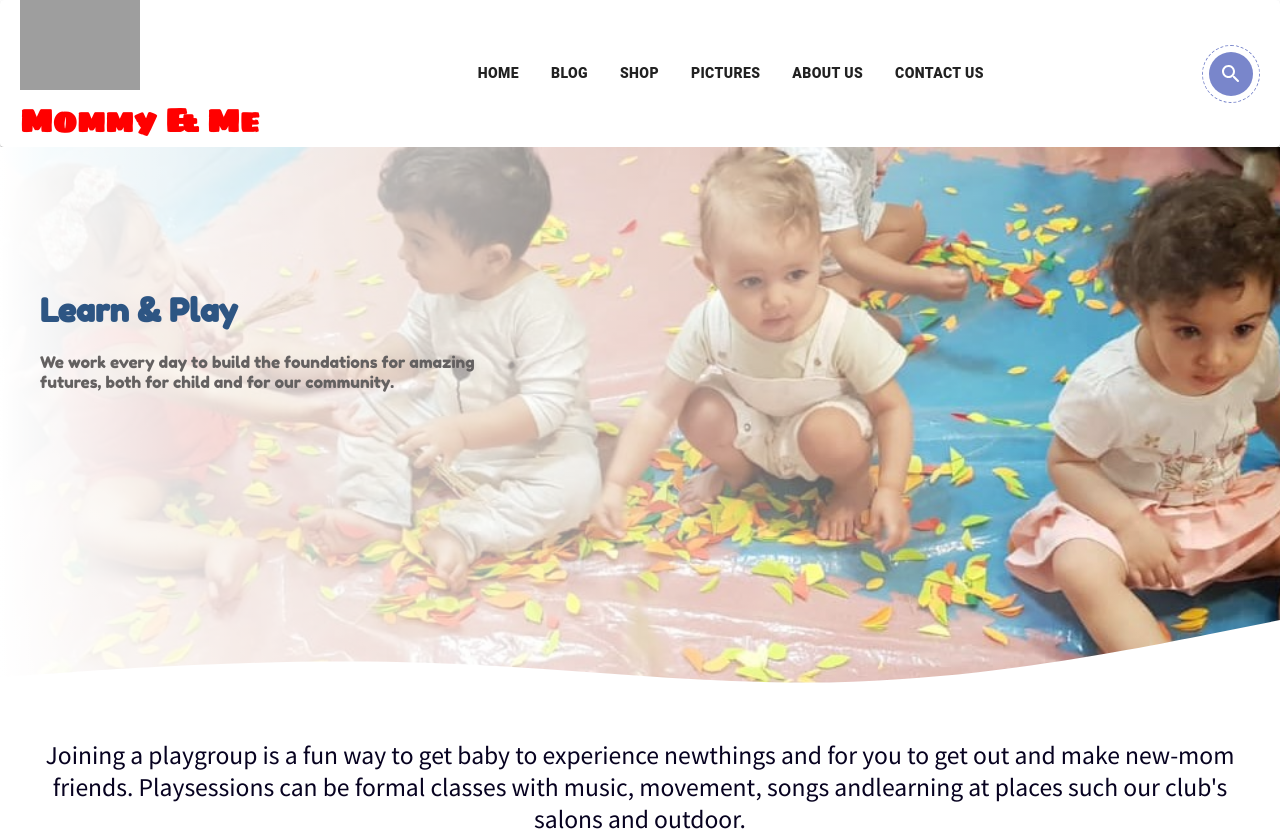
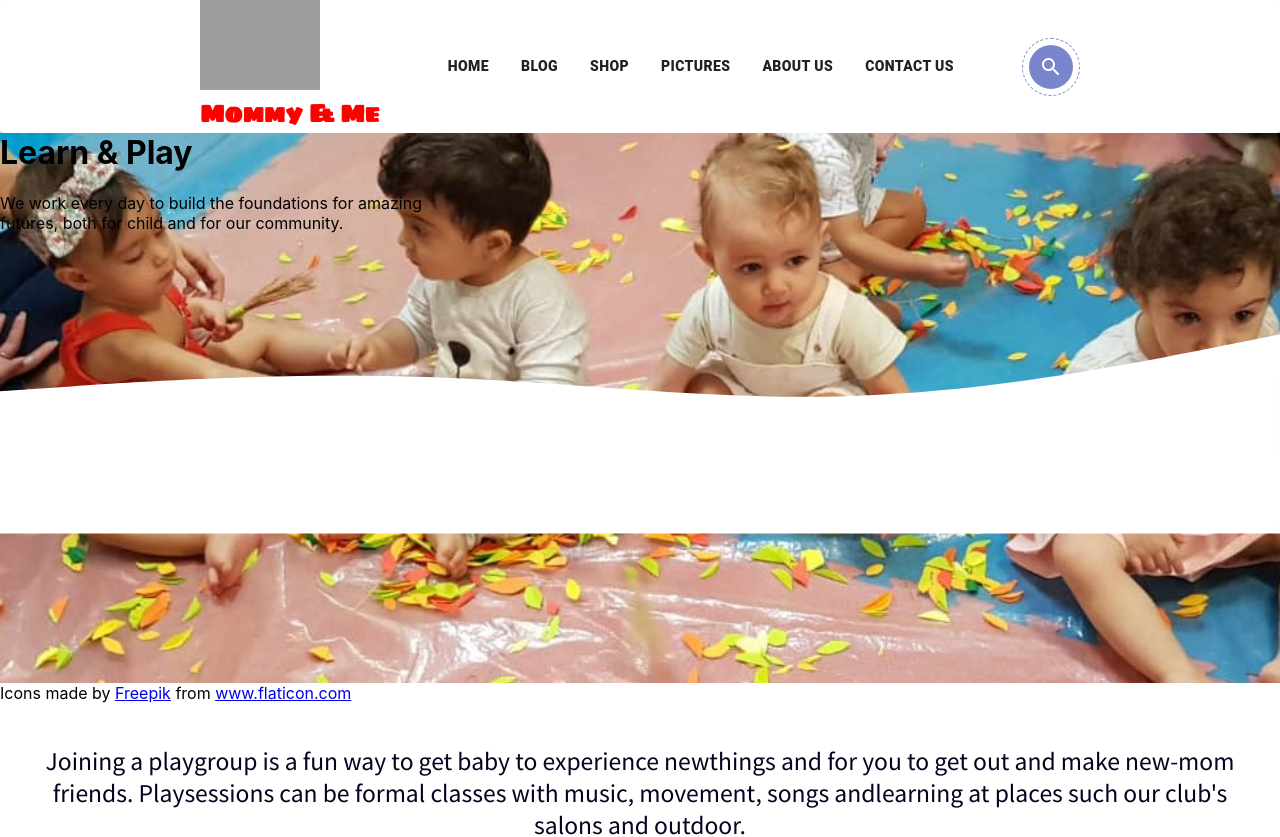
Before and after one commit to aditdz/mommy-and-me, a React (Create React App) app: page / in a window 1280 px wide. Shown: the top 837 px of the page. Built offline with nearby package versions, Linux system fonts and the light colour scheme; grey boxes are pictures that could not be loaded.

Commit message:
convert css to jss

```diff
--- a/src/components/HomePageComponents/centered/Style/index.css
+++ /dev/null
@@ -1,48 +0,0 @@
-.center {
-  width: 100%;
-  margin-top: -40px;
-}
-.massage {
-  color: rgb(100, 97, 97);
-}
-.phototitle {
-  position: absolute;
-  color: rgb(45, 85, 131);
-  top: 270px;
-  left: 40px;
-  font-family: 'Fredoka One', cursive;
-}
-.center__text {
-  font-size: 2vw;
-  text-align: center;
-  font-family: 'Source Sans Pro', cursive;
-  color: rgb(7, 2, 32);
-  padding: 16px;
-}
-.svgphoto {
-  margin-top: 230px;
-  width: 100%;
-  height: 600px;
-}
-.photodiv {
-  background-image: linear-gradient(to left, transparent 0%, white 100%),
-    url('../../../../constants/images/YLEH135.jpg');
-
-  width: 100%;
-  height: 550px;
-  margin-top: 40px;
-  background-size: cover;
-}
-
-.center__image {
-  border: none;
-  opacity: 1;
-  display: block;
-
-  width: 100%;
-  height: auto;
-  transition: 0.5s ease;
-  backface-visibility: hidden;
-  margin-right: auto;
-  margin-left: auto;
-}
--- /dev/null
+++ b/src/components/HomePageComponents/centered/Style/index.style.js
@@ -0,0 +1,48 @@
+import { makeStyles } from '@material-ui/core/styles';
+import Background from '../../../../constants/images/YLEH135.jpg';
+const useStyles = makeStyles((theme) => ({
+  center: {
+    width: '100%',
+    position: 'relative',
+    marginTop: -40,
+  },
+  massage: {
+    color: 'rgb(100, 97, 97)',
+  },
+  phototitle: {
+    position: 'absolute',
+    color: 'rgb(45, 85, 131)',
+    top: 270,
+    left: 40,
+    fontFamily: 'Fredoka One, cursive',
+  },
+  center__text: {
+    fontSize: '2vw',
+    textAlign: 'center',
+    fontFamily: 'Source Sans Pro, cursive',
+    color: 'rgb(7, 2, 32)',
+    padding: 16,
+  },
+  svgphoto: {
+    marginTop: 230,
+    width: '100%',
+    height: 600,
+  },
+  // photodiv: {
+  //   backgroundImage: 'linear-gradient(to left, transparent 0%, white 100%)',
+  //   fallback: {
+  //     backgroundImage: ` url("${Background}" )`,
+  //   },
+  photodiv: {
+    background: `url(${Background})`,
+    fallbacks: {
+      background: 'linear-gradient(to left, transparent 0%, white 100%)',
+    },
+    width: '100%',
+    height: 550,
+    marginTop: 40,
+    backgroundSize: 'cover',
+  },
+}));
+
+export default useStyles;
--- a/src/components/HomePageComponents/centered/index.js
+++ b/src/components/HomePageComponents/centered/index.js
@@ -1,11 +1,13 @@
 import React from 'react';
-import './Style/index.css';
+import useStyles from './Style/index.style';
 import WorkshopsDataText from '../../../constants/WorkshopsData';
 
 const Centered = () => {
+  const classes = useStyles();
+
   return (
-    <div className='center'>
-      <div className='photodiv'>
+    <div className={classes.center}>
+      <div className={classes.photodiv}>
         <div className='phototitle'>
           {' '}
           <h1>Learn & Play</h1>
@@ -27,9 +29,18 @@ const Centered = () => {
           ></path>
         </svg>
       </div>
-
       <div>
-        <p className='center__text'>{WorkshopsDataText['General']}</p>
+        Icons made by{' '}
+        <a href='https://www.flaticon.com/authors/freepik' title='Freepik'>
+          Freepik
+        </a>{' '}
+        from{' '}
+        <a href='https://www.flaticon.com/' title='Flaticon'>
+          www.flaticon.com
+        </a>
+      </div>
+      <div>
+        <p className={classes.center__text}>{WorkshopsDataText['General']}</p>
       </div>
     </div>
   );
--- a/src/material-components/Header/Searchbox.js
+++ b/src/material-components/Header/Searchbox.js
@@ -20,7 +20,11 @@ export default function SearchBox(props) {
   }, []);
 
   return (
-    <Paper className={classes.rootPaper} ref={(node) => (searchBoxRef = node)}>
+    <Paper
+      container
+      className={classes.rootPaper}
+      ref={(node) => (searchBoxRef = node)}
+    >
       <Grid
         container
         justify='space-between'
@@ -28,8 +32,8 @@ export default function SearchBox(props) {
       >
         <input
           className={classes.searchTextField}
+          autoFocus
           placeholder='Search ...'
-          autoFocus
         />
         <SearchIcon />
       </Grid>
--- a/src/material-components/Header/index.js
+++ b/src/material-components/Header/index.js
@@ -19,9 +19,9 @@ export default function Header() {
             src='https://www.graphicsprings.com/filestorage/stencils/9ea51687148f4cfb53737a025d94caaa.png?width=500&height=500'
             alt='logo'
           />
-          <h1 style={{ fontFamily: 'Sigmar One', color: '#f00', margin: '0' }}>
+          <h2 style={{ fontFamily: 'Sigmar One', color: '#f00', margin: '0' }}>
             Mommy & Me
-          </h1>
+          </h2>
         </Grid>
         <Hidden smDown>
           <Grid item>
--- a/src/material-components/Header/styles/Menu.style.js
+++ b/src/material-components/Header/styles/Menu.style.js
@@ -1,4 +1,5 @@
 import { makeStyles } from '@material-ui/core/styles';
+import { blue } from '@material-ui/core/colors';
 const useStyles = makeStyles((theme) => ({
   menuItem: {
     padding: 8,
--- a/src/material-components/Header/styles/SearchBox.style.js
+++ b/src/material-components/Header/styles/SearchBox.style.js
@@ -7,12 +7,12 @@ const useStyles = makeStyles((theme) => ({
     padding: 12,
     [theme.breakpoints.down('sm')]: {
       width: '83vw',
+      border: 'none',
     },
   },
   searchTextField: {
     outline: 'none',
     border: 'none',
-    flex: 1,
   },
   searchBoxTextFielBox: {
     padding: 12,
--- a/src/material-components/Header/styles/index.style.js
+++ b/src/material-components/Header/styles/index.style.js
@@ -1,7 +1,7 @@
 import { makeStyles } from '@material-ui/core/styles';
 const useStyles = makeStyles((theme) => ({
   rootPaper: {
-    padding: '0 20px',
+    padding: '0 200px',
     border: 0,
     zIndex: 1,
   },
```
